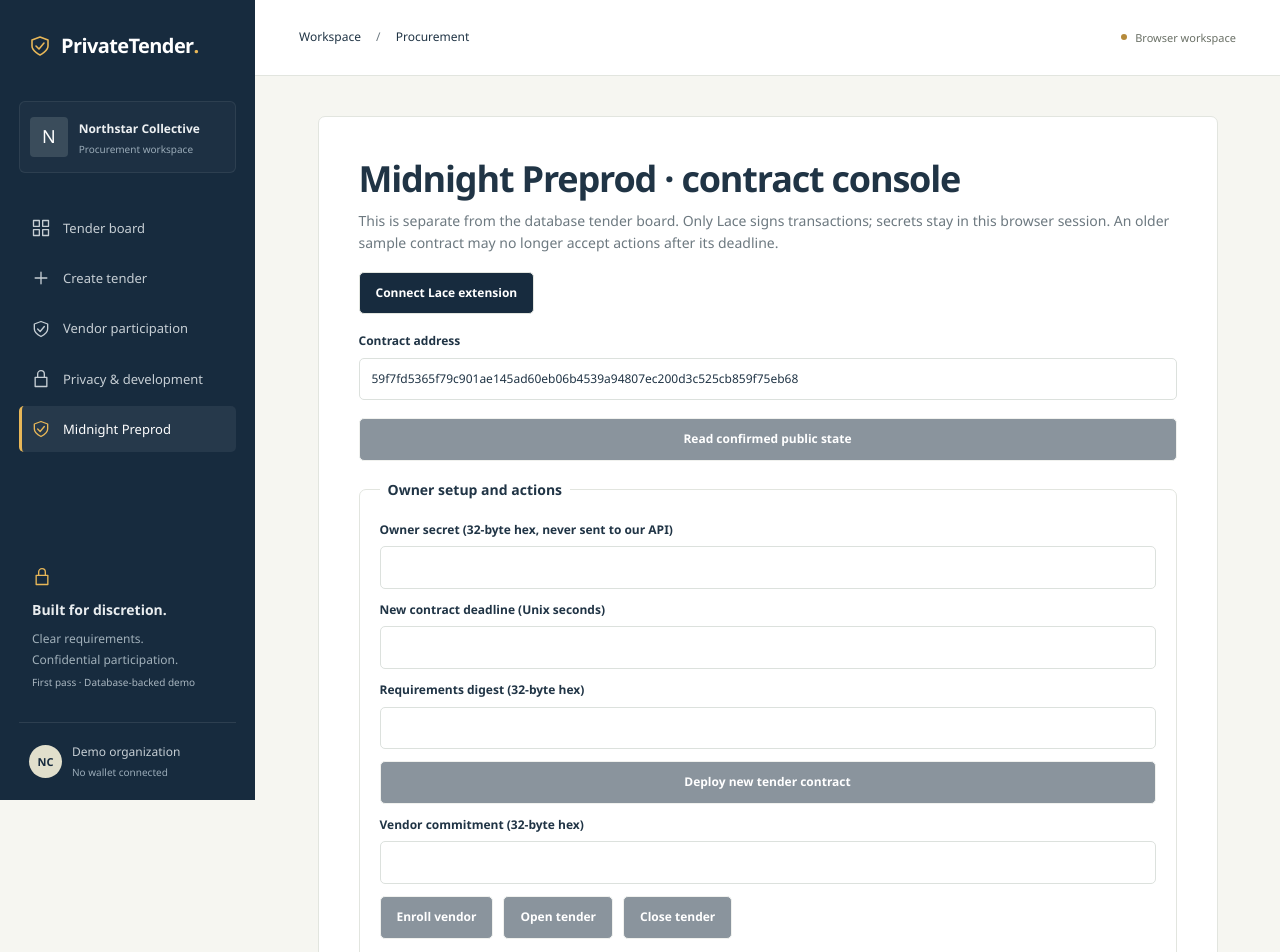
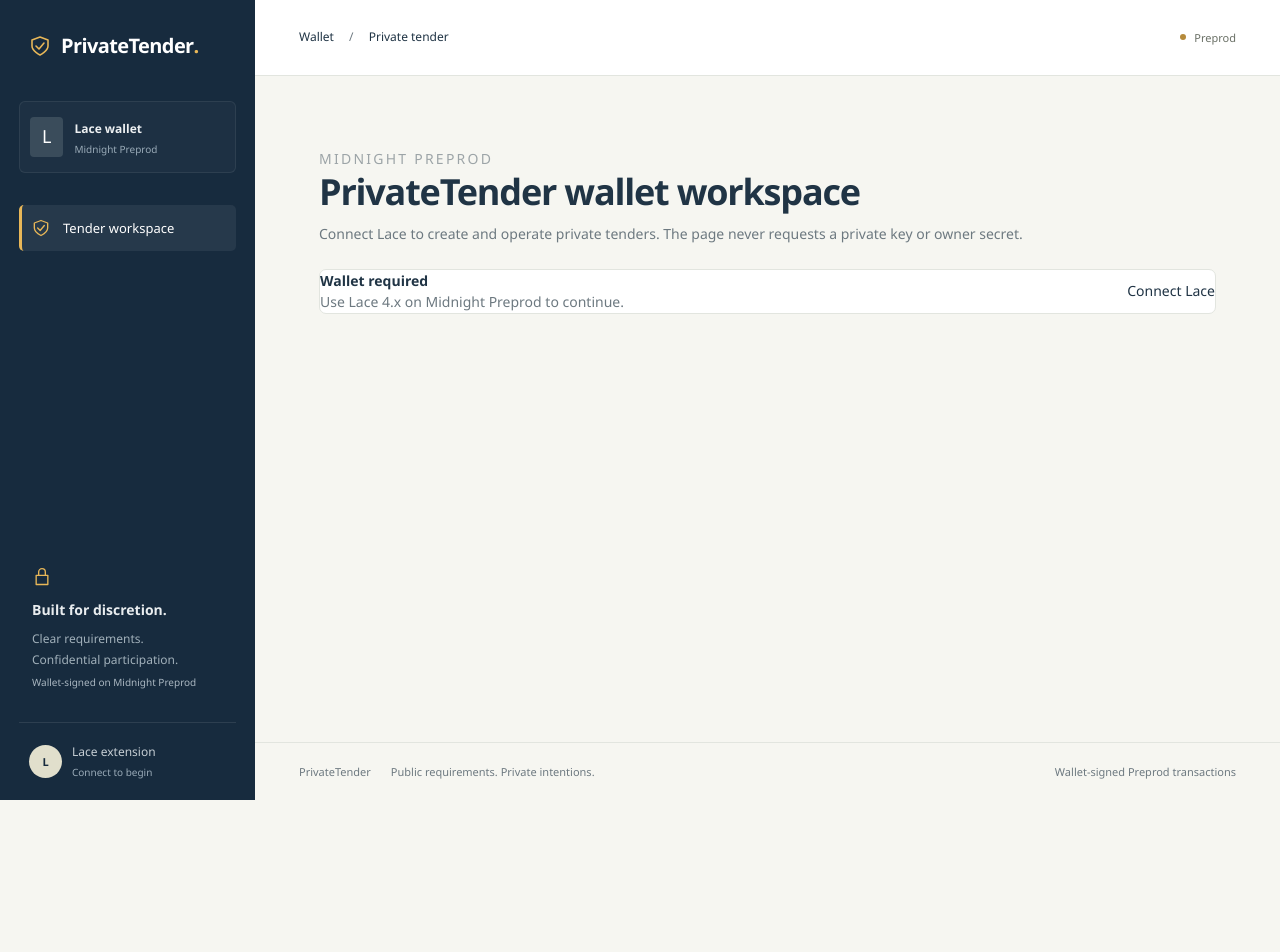
Before and after one commit to vantuann205/private-tender, a Next.js app: page /preprod in a window 1280 px wide. Shown: the top 952 px of the page. After the commit the page ends 800 px from the top, so only its background shows below. Built offline with nearby package versions, Linux system fonts and the light colour scheme.

Commit message:
feat: make Lace the private tender gateway

```diff
--- a/src/app/page.tsx
+++ b/src/app/page.tsx
@@ -1,4 +1,5 @@
-import { TenderBoard } from "@/features/tenders/tender-board";
+import { redirect } from "next/navigation";
+
 export default function Home() {
-  return <TenderBoard />;
+  redirect("/preprod");
 }
--- a/src/app/preprod/page.tsx
+++ b/src/app/preprod/page.tsx
@@ -3,11 +3,35 @@
 import { useState } from "react";
 import type { ConnectedAPI, InitialAPI } from "@midnight-ntwrk/dapp-connector-api";
 import deployments from "../../../deployments/preprod.json";
-import { connectPreprodWallet } from "@/lib/midnight/extension-wallet";
+import { connectPreprodWallet, deriveWalletSecret } from "@/lib/midnight/extension-wallet";
 import type { Providers } from "@/lib/midnight/providers";
 import type { TenderAction } from "@/lib/midnight/tender-contract";
 
-type Snapshot = { status: string; deadline: string; submissionCount: string; enrolledVendorCount: string; bidCommitmentCount: string; requirementsDigest: string };
+type Snapshot = {
+  status: string;
+  deadline: string;
+  submissionCount: string;
+  enrolledVendorCount: string;
+  requirementsDigest: string;
+};
+
+const walletMethods = [
+  "getUnshieldedAddress",
+  "getShieldedAddresses",
+  "getConfiguration",
+  "getProvingProvider",
+  "balanceUnsealedTransaction",
+  "submitTransaction",
+  "signData",
+] as const;
+
+function bytesHex(bytes: Uint8Array): string {
+  return Array.from(bytes, (byte) => byte.toString(16).padStart(2, "0")).join("");
+}
+
+async function digest(value: string): Promise<Uint8Array> {
+  return new Uint8Array(await crypto.subtle.digest("SHA-256", new TextEncoder().encode(value.trim())));
+}
 
 export default function PreprodPage() {
   const [api, setApi] = useState<ConnectedAPI | null>(null);
@@ -16,32 +40,37 @@
   const [dust, setDust] = useState("");
   const [address, setAddress] = useState(deployments.contracts[0].contractAddress);
   const [snapshot, setSnapshot] = useState<Snapshot | null>(null);
-  const [owner, setOwner] = useState("");
-  const [vendor, setVendor] = useState("");
-  const [salt, setSalt] = useState("");
+  const [requirements, setRequirements] = useState("");
+  const [deadline, setDeadline] = useState("");
   const [amount, setAmount] = useState("");
-  const [digest, setDigest] = useState("");
-  const [deadline, setDeadline] = useState("");
-  const [commitment, setCommitment] = useState("");
   const [txId, setTxId] = useState("");
   const [error, setError] = useState("");
   const [busy, setBusy] = useState(false);
 
   async function connect() {
-    setBusy(true); setError("");
+    setBusy(true);
+    setError("");
     try {
       const injected = Reflect.get(window, "midnight") as Record<string, InitialAPI> | undefined;
       const connected = await connectPreprodWallet(injected);
+      await connected.hintUsage([...walletMethods]);
       const [{ walletProviders }, unshielded, dustBalance] = await Promise.all([
-        import("@/lib/midnight/providers"), connected.getUnshieldedAddress(), connected.getDustBalance(),
+        import("@/lib/midnight/providers"),
+        connected.getUnshieldedAddress(),
+        connected.getDustBalance(),
       ]);
-      setProviders(await walletProviders(connected, window.location.origin));
+      const nextProviders = await walletProviders(connected, window.location.origin);
       setApi(connected);
+      setProviders(nextProviders);
       setWalletAddress(unshielded.unshieldedAddress);
       setDust(dustBalance.balance.toString());
+      const { readTender } = await import("@/lib/midnight/tender-contract");
+      setSnapshot(await readTender(nextProviders, address));
     } catch (cause) {
-      setError(cause instanceof Error ? cause.message : "Wallet connection failed.");
-    } finally { setBusy(false); }
+      setError(cause instanceof Error ? cause.message : "Lace connection failed.");
+    } finally {
+      setBusy(false);
+    }
   }
 
   async function refresh(current = address) {
@@ -50,73 +79,116 @@
     setSnapshot(await readTender(providers, current));
   }
 
-  async function read() {
-    setBusy(true); setError("");
-    try { await refresh(); } catch (cause) {
-      setError(cause instanceof Error ? cause.message : "Cannot read contract.");
-    } finally { setBusy(false); }
-  }
-
-  async function deriveCommitment() {
+  async function deploy() {
+    if (!providers || !api || busy) return;
+    if (!requirements.trim() || !deadline) {
+      setError("Add the tender requirements and deadline.");
+      return;
+    }
+    setBusy(true);
     setError("");
+    setTxId("");
     try {
-      if (!snapshot) throw new Error("Read the contract state first.");
-      const { vendorCommitment } = await import("@/lib/midnight/tender-contract");
-      setCommitment(Array.from(vendorCommitment(address, snapshot.requirementsDigest, vendor), (byte) => byte.toString(16).padStart(2, "0")).join(""));
-    } catch (cause) { setError(cause instanceof Error ? cause.message : "Could not derive vendor commitment."); }
-  }
-
-  async function deploy() {
-    if (!providers || !api || busy || !window.confirm("Deploy a NEW Preprod contract? Lace will ask you to approve a transaction. Save the owner secret privately before proceeding.")) return;
-    setBusy(true); setError(""); setTxId("");
-    try {
-      const { deployTender, hex32 } = await import("@/lib/midnight/tender-contract");
-      const result = await deployTender(providers, hex32(owner), BigInt(deadline), hex32(digest));
-      setAddress(result.address); setTxId(result.txId); setOwner("");
-      try { await refresh(result.address); } catch { setError("Transaction submitted; refresh the contract state separately before retrying."); }
-    } catch (cause) { setError(cause instanceof Error ? cause.message : "Deployment failed. Check your wallet before retrying."); }
-    finally { setBusy(false); }
+      const ownerSecret = await deriveWalletSecret(api, "private-tender:owner:v1");
+      const deadlineSeconds = BigInt(Math.floor(new Date(deadline).getTime() / 1000));
+      const { deployTender } = await import("@/lib/midnight/tender-contract");
+      const result = await deployTender(providers, ownerSecret, deadlineSeconds, await digest(requirements));
+      setAddress(result.address);
+      setTxId(result.txId);
+      await refresh(result.address);
+    } catch (cause) {
+      setError(cause instanceof Error ? cause.message : "Tender deployment failed.");
+    } finally {
+      setBusy(false);
+    }
   }
 
   async function transact(action: TenderAction) {
-    if (!providers || !api || busy || !window.confirm(`Submit ${action} to Midnight Preprod? Lace will ask for approval.`)) return;
-    setBusy(true); setError(""); setTxId("");
+    if (!providers || !api || busy) return;
+    setBusy(true);
+    setError("");
+    setTxId("");
     try {
-      const { callTender, hex32 } = await import("@/lib/midnight/tender-contract");
-      if (action === "bid" && (!/^\d+$/.test(amount) || BigInt(amount) <= 0n)) throw new Error("Enter a positive integer bid amount.");
-      const secret = action === "bid"
-        ? { vendorSecret: hex32(vendor), bidSalt: hex32(salt), bidAmount: BigInt(amount) }
-        : { ownerSecret: hex32(owner) };
-      const id = await callTender(providers, address, secret, action, action === "enroll" ? hex32(commitment) : undefined);
-      setTxId(id); setOwner(""); setVendor(""); setSalt(""); setAmount("");
-      try { await refresh(); } catch { setError("Transaction submitted; refresh the contract state separately before retrying."); }
-    } catch (cause) { setError(cause instanceof Error ? cause.message : "Transaction failed. Check the explorer before retrying."); }
-    finally { setBusy(false); }
+      const { callTender, readTender, vendorCommitment } = await import("@/lib/midnight/tender-contract");
+      const current = snapshot ?? await readTender(providers, address);
+      let privateState;
+      let commitment: Uint8Array | undefined;
+
+      if (action === "bid") {
+        if (!/^\d+$/.test(amount) || BigInt(amount) <= 0n) throw new Error("Enter a positive bid amount.");
+        privateState = {
+          vendorSecret: await deriveWalletSecret(api, "private-tender:vendor:v1"),
+          bidSalt: crypto.getRandomValues(new Uint8Array(32)),
+          bidAmount: BigInt(amount),
+        };
+      } else {
+        privateState = { ownerSecret: await deriveWalletSecret(api, "private-tender:owner:v1") };
+        if (action === "enroll") {
+          const vendorSecret = await deriveWalletSecret(api, "private-tender:vendor:v1");
+          commitment = vendorCommitment(address, current.requirementsDigest, bytesHex(vendorSecret));
+        }
+      }
+
+      const id = await callTender(providers, address, privateState, action, commitment);
+      setTxId(id);
+      setAmount("");
+      await refresh();
+    } catch (cause) {
+      setError(cause instanceof Error ? cause.message : "Transaction failed.");
+    } finally {
+      setBusy(false);
+    }
   }
 
-  return <section className="panel preprod-console" style={{ maxWidth: 900, margin: "0 auto", display: "grid", gap: 18 }}>
-    <div><h1>Midnight Preprod · contract console</h1><p>This is separate from the database tender board. Only Lace signs transactions; secrets stay in this browser session. An older sample contract may no longer accept actions after its deadline.</p></div>
-    <div><button type="button" disabled={busy} onClick={() => { void connect(); }}>{api ? "Reconnect Lace" : "Connect Lace extension"}</button>{walletAddress && <p>Wallet: <code>{walletAddress}</code> · DUST: {dust}</p>}</div>
-    <label>Contract address <input value={address} onChange={(event) => { setAddress(event.target.value.trim()); setSnapshot(null); }} maxLength={64} /></label>
-    <button type="button" disabled={busy || !providers} onClick={() => { void read(); }}>Read confirmed public state</button>
-    {snapshot && <dl><dt>Status</dt><dd>{snapshot.status}</dd><dt>Deadline (Unix seconds)</dt><dd>{snapshot.deadline}</dd><dt>Bids</dt><dd>{snapshot.submissionCount}</dd><dt>Enrolled vendors</dt><dd>{snapshot.enrolledVendorCount}</dd></dl>}
-    <fieldset disabled={busy || !providers} style={{ display: "grid", gap: 12 }}><legend>Owner setup and actions</legend>
-      <label>Owner secret (32-byte hex, never sent to our API) <input type="password" value={owner} onChange={(event) => setOwner(event.target.value.trim())} maxLength={64} autoComplete="off" /></label>
-      <label>New contract deadline (Unix seconds) <input inputMode="numeric" value={deadline} onChange={(event) => setDeadline(event.target.value)} /></label>
-      <label>Requirements digest (32-byte hex) <input value={digest} onChange={(event) => setDigest(event.target.value.trim())} maxLength={64} /></label>
-      <button type="button" onClick={() => { void deploy(); }}>Deploy new tender contract</button>
-      <label>Vendor commitment (32-byte hex) <input value={commitment} onChange={(event) => setCommitment(event.target.value.trim())} maxLength={64} /></label>
-      <div style={{ display: "flex", flexWrap: "wrap", gap: 10 }}><button type="button" onClick={() => { void transact("enroll"); }}>Enroll vendor</button><button type="button" onClick={() => { void transact("open"); }}>Open tender</button><button type="button" onClick={() => { void transact("close"); }}>Close tender</button></div>
-    </fieldset>
-    <fieldset disabled={busy || !providers} style={{ display: "grid", gap: 12 }}><legend>Vendor bid</legend>
-      <label>Vendor secret (32-byte hex) <input type="password" value={vendor} onChange={(event) => setVendor(event.target.value.trim())} maxLength={64} autoComplete="off" /></label>
-      <button type="button" onClick={() => { void deriveCommitment(); }}>Derive vendor commitment for owner enrollment</button>
-      <label>Private bid salt (32-byte hex) <input type="password" value={salt} onChange={(event) => setSalt(event.target.value.trim())} maxLength={64} autoComplete="off" /></label>
-      <label>Private integer amount <input type="password" inputMode="numeric" value={amount} onChange={(event) => setAmount(event.target.value)} autoComplete="off" /></label>
-      <button type="button" onClick={() => { void transact("bid"); }}>Submit private bid on Preprod</button>
-    </fieldset>
-    {busy && <p role="status">Waiting for Lace and Preprod confirmation…</p>}
-    {txId && <p role="status">Confirmed transaction: <a href={`https://explorer.preprod.midnight.network/transactions/${txId}`} target="_blank" rel="noreferrer">{txId}</a></p>}
-    {error && <p role="alert">{error}</p>}
-  </section>;
+  return <main style={{ maxWidth: 1040, margin: "0 auto", padding: "32px 20px 64px" }}>
+    <header style={{ marginBottom: 24 }}>
+      <p style={{ letterSpacing: "0.16em", textTransform: "uppercase", opacity: 0.65 }}>Midnight Preprod</p>
+      <h1>PrivateTender wallet workspace</h1>
+      <p>Connect Lace to create and operate private tenders. The page never requests a private key or owner secret.</p>
+    </header>
+
+    <section className="panel" style={{ display: "flex", justifyContent: "space-between", gap: 20, alignItems: "center", flexWrap: "wrap" }}>
+      <div>
+        <strong>{walletAddress ? "Lace connected" : "Wallet required"}</strong>
+        <p>{walletAddress ? walletAddress : "Use Lace 4.x on Midnight Preprod to continue."}</p>
+        {dust ? <small>DUST balance: {dust}</small> : null}
+      </div>
+      <button type="button" disabled={busy} onClick={() => { void connect(); }}>
+        {busy ? "Connecting…" : api ? "Reconnect Lace" : "Connect Lace"}
+      </button>
+    </section>
+
+    {api ? <div style={{ display: "grid", gridTemplateColumns: "repeat(auto-fit, minmax(280px, 1fr))", gap: 20, marginTop: 20 }}>
+      <section className="panel">
+        <h2>Active tender</h2>
+        <label>Contract address<input value={address} maxLength={64} onChange={(event) => { setAddress(event.target.value.trim()); setSnapshot(null); }} /></label>
+        <button type="button" disabled={busy} onClick={() => { void refresh().catch((cause: unknown) => setError(cause instanceof Error ? cause.message : "Cannot read contract.")); }}>Refresh state</button>
+        {snapshot ? <dl>
+          <dt>Status</dt><dd>{snapshot.status}</dd>
+          <dt>Deadline</dt><dd>{new Date(Number(snapshot.deadline) * 1000).toLocaleString()}</dd>
+          <dt>Enrolled wallets</dt><dd>{snapshot.enrolledVendorCount}</dd>
+          <dt>Private bids</dt><dd>{snapshot.submissionCount}</dd>
+        </dl> : null}
+        <div style={{ display: "flex", flexWrap: "wrap", gap: 10 }}>
+          <button type="button" disabled={busy} onClick={() => { void transact("enroll"); }}>Enroll this wallet</button>
+          <button type="button" disabled={busy} onClick={() => { void transact("open"); }}>Open tender</button>
+          <button type="button" disabled={busy} onClick={() => { void transact("close"); }}>Close tender</button>
+        </div>
+        <label>Bid amount<input inputMode="numeric" value={amount} onChange={(event) => setAmount(event.target.value)} /></label>
+        <button type="button" disabled={busy} onClick={() => { void transact("bid"); }}>Submit private bid</button>
+      </section>
+
+      <section className="panel">
+        <h2>Create tender</h2>
+        <label>Requirements<textarea value={requirements} onChange={(event) => setRequirements(event.target.value)} rows={5} /></label>
+        <label>Bidding deadline<input type="datetime-local" value={deadline} onChange={(event) => setDeadline(event.target.value)} /></label>
+        <button type="button" disabled={busy} onClick={() => { void deploy(); }}>Create with Lace</button>
+        <p><small>Lace signs the identity proof, pays the network fee, and submits the contract transaction.</small></p>
+      </section>
+    </div> : null}
+
+    {busy ? <p role="status">Waiting for Lace and Preprod confirmation…</p> : null}
+    {txId ? <p role="status">Confirmed: <a href={"https://explorer.preprod.midnight.network/transactions/" + txId} target="_blank" rel="noreferrer">{txId}</a></p> : null}
+    {error ? <p role="alert">{error}</p> : null}
+  </main>;
 }
--- a/src/components/shell.tsx
+++ b/src/components/shell.tsx
@@ -17,49 +17,16 @@
           PrivateTender<span className="brand-dot">.</span>
         </Link>
         <div className="workspace">
-          <span className="workspace-avatar">N</span>
+          <span className="workspace-avatar">L</span>
           <div>
-            <strong>Northstar Collective</strong>
-            <small>Procurement workspace</small>
+            <strong>Lace wallet</strong>
+            <small>Midnight Preprod</small>
           </div>
         </div>
         <nav aria-label="Main navigation">
-          <Link
-            className={
-              path === "/" ||
-              (path.startsWith("/tenders/") && path !== "/tenders/new")
-                ? "nav-item active"
-                : "nav-item"
-            }
-            href="/"
-          >
-            <Icon name="grid" />
-            Tender board
-          </Link>
-          <Link
-            className={path === "/tenders/new" ? "nav-item active" : "nav-item"}
-            href="/tenders/new"
-          >
-            <Icon name="plus" />
-            Create tender
-          </Link>
-          <Link
-            className={path === "/participate" ? "nav-item active" : "nav-item"}
-            href="/participate"
-          >
-            <Icon name="shield" />
-            Vendor participation
-          </Link>
-          <Link
-            className={path === "/privacy" ? "nav-item active" : "nav-item"}
-            href="/privacy"
-          >
-            <Icon name="lock" />
-            Privacy & development
-          </Link>
           <Link className={path === "/preprod" ? "nav-item active" : "nav-item"} href="/preprod">
             <Icon name="shield" />
-            Midnight Preprod
+            Tender workspace
           </Link>
         </nav>
         <div className="sidebar-bottom">
@@ -70,23 +37,23 @@
             <br />
             Confidential participation.
           </p>
-          <span>First pass · Database-backed demo</span>
+          <span>Wallet-signed on Midnight Preprod</span>
         </div>
         <div className="profile">
-          <span className="profile-avatar">NC</span>
+          <span className="profile-avatar">L</span>
           <div>
-            Demo organization<small>No wallet connected</small>
+            Lace extension<small>Connect to begin</small>
           </div>
         </div>
       </aside>
       <div className="main-wrap">
         <header className="topbar">
           <span>
-            Workspace <span className="muted">/</span> Procurement
+            Wallet <span className="muted">/</span> Private tender
           </span>
           <span className="demo-indicator">
             <i />
-            Browser workspace
+            Preprod
           </span>
         </header>
         <main id="main" className="main-content">
@@ -94,7 +61,7 @@
         </main>
         <footer className="footer">
           PrivateTender <span>Public requirements. Private intentions.</span>
-          <span>Midnight integration · prototype</span>
+          <span>Wallet-signed Preprod transactions</span>
         </footer>
       </div>
     </div>
--- a/src/lib/midnight/extension-wallet.ts
+++ b/src/lib/midnight/extension-wallet.ts
@@ -1,17 +1,29 @@
 type WalletStatus = { status: string; networkId?: string };
 type WalletConnection = { getConnectionStatus(): Promise<WalletStatus> };
 type WalletRegistry<T extends WalletConnection> = Record<string, { apiVersion: string; connect(network: string): Promise<T> }>;
+type WalletSigner = {
+  signData(data: string, options: { encoding: "text"; keyType: "unshielded" }): Promise<{ signature: string; verifyingKey: string }>;
+};
+
+export async function deriveWalletSecret(api: WalletSigner, scope: string): Promise<Uint8Array> {
+  if (!scope.trim()) throw new Error("A wallet signature scope is required.");
+  const signed = await api.signData(scope, { encoding: "text", keyType: "unshielded" });
+  return new Uint8Array(await crypto.subtle.digest(
+    "SHA-256",
+    new TextEncoder().encode(`${scope}:${signed.verifyingKey}:${signed.signature}`),
+  ));
+}
 
 export async function connectPreprodWallet<T extends WalletConnection>(wallets: WalletRegistry<T> | undefined): Promise<T> {
   const preferred = wallets?.mnLace;
   const wallet = preferred?.apiVersion.startsWith("4.")
     ? preferred
     : Object.values(wallets ?? {}).find((candidate) => candidate.apiVersion.startsWith("4."));
-  if (!wallet) throw new Error("WALLET_MISSING");
+  if (!wallet) throw new Error("Lace 4.x was not found. Install or enable Lace, then refresh. (WALLET_MISSING)");
 
   const api = await wallet.connect("preprod");
   const status = await api.getConnectionStatus();
-  if (status.status === "disconnected") throw new Error("DISCONNECTED");
-  if (status.networkId !== "preprod") throw new Error("WRONG_NETWORK");
+  if (status.status === "disconnected") throw new Error("Open Lace and approve this connection. (DISCONNECTED)");
+  if (status.networkId !== "preprod") throw new Error("Switch Lace to Midnight Preprod, then reconnect. (WRONG_NETWORK)");
   return api;
 }
```
Also changed, not shown: 2 other files (tests, documents, lock files or other folders).
